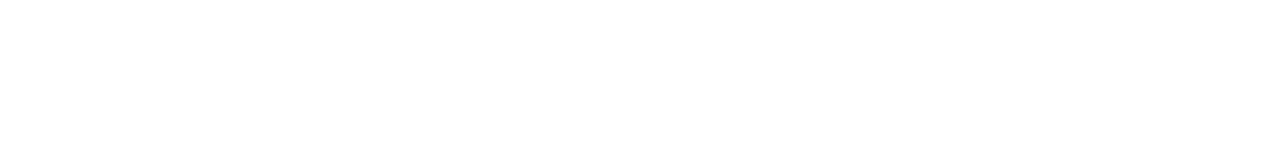
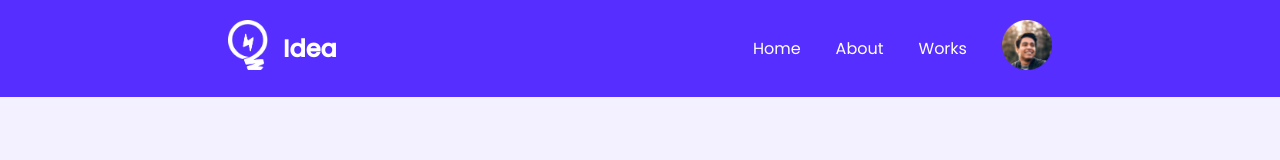
Before and after one commit to naymurweb/leader-board, a plain HTML site: page index.html in a window 1280 px wide. Drawn offline with Linux system fonts and the light colour scheme.

Commit message:
header-section

```diff
--- a/assets/style.css
+++ b/assets/style.css
@@ -1,5 +1,6 @@
-@import url('https://fonts.googleapis.com/css2?family=Poppins:wght@700&display=swap');
+@import url('https://fonts.googleapis.com/css2?family=Poppins:wght@400;500&display=swap');
 
+/* basic css */
 * {
     margin: 0%;
     padding: 0%;
@@ -7,4 +8,71 @@
 
 body {
     font-family: 'Poppins', sans-serif;
+    background-color: #F3F1FF;
+    ;
+    box-sizing: border-box;
 }
+
+img {
+    width: 100%;
+}
+
+h2 {
+    font-size: 24px;
+}
+
+h3 {
+    font-size: 20px;
+}
+
+p {
+    font-size: 16px;
+}
+
+
+/* header section css */
+
+.header-section {
+    background-color: #562EFF;
+    padding: 20px;
+}
+
+.logo {
+    display: flex;
+    justify-content: space-around;
+}
+
+.icon-image {
+    display: flex;
+    align-items: center;
+    gap: 15px;
+}
+
+.icon img {
+    width: 40px;
+}
+
+.brand-name {
+    color: white;
+}
+
+.nav {
+    display: flex;
+    align-items: center;
+    gap: 35px;
+}
+
+.navbar ul li {
+    list-style: none;
+}
+
+.navbar ul li a {
+    text-decoration: none;
+    font-size: 16px;
+    color: white;
+}
+
+#profile {
+    width: 50px;
+    font-weight: 400;
+}
--- a/index.html
+++ b/index.html
@@ -1,5 +1,6 @@
 <!DOCTYPE html>
 <html lang="en">
+
 <head>
     <meta charset="UTF-8">
     <meta http-equiv="X-UA-Compatible" content="IE=edge">
@@ -7,8 +8,41 @@
     <title>leader board</title>
     <!-- stylesheet add -->
     <link rel="stylesheet" href="./assets/style.css">
+    <!-- favicon add -->
+    <link rel="shortcut icon" href="./images/icons/logo.png" type="image/x-icon">
 </head>
+
 <body>
+    <!-- header section start -->
+    <header class="header-section">
+
+        <div class="logo">
+
+            <div class="icon-image">
+                <div class="icon">
+                    <img src="./images/icons/logo.png" alt="">
+                </div>
+
+                <div class="brand-name">
+                    <h2>Idea</h2>
+                </div>
+            </div>
+
+            <nav class="navbar">
+                <ul class="nav">
+                    <li><a href="#">Home</a></li>
+                    <li><a href="#">About</a></li>
+                    <li><a href="#">Works</a></li>
+                    <li><img id="profile" src="./images/icons/profile.png" alt=""></li>
+                </ul>
+
+            </nav>
+
+        </div>
+
+    </header>
+    <!-- header section end -->
 
 </body>
+
 </html>
```
